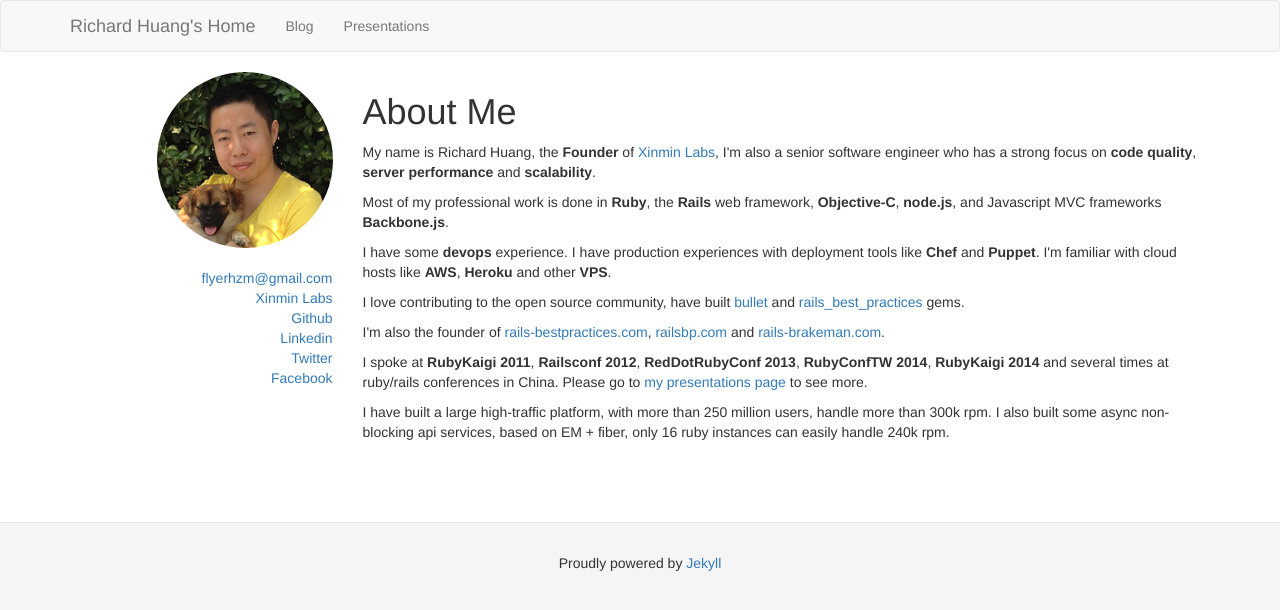
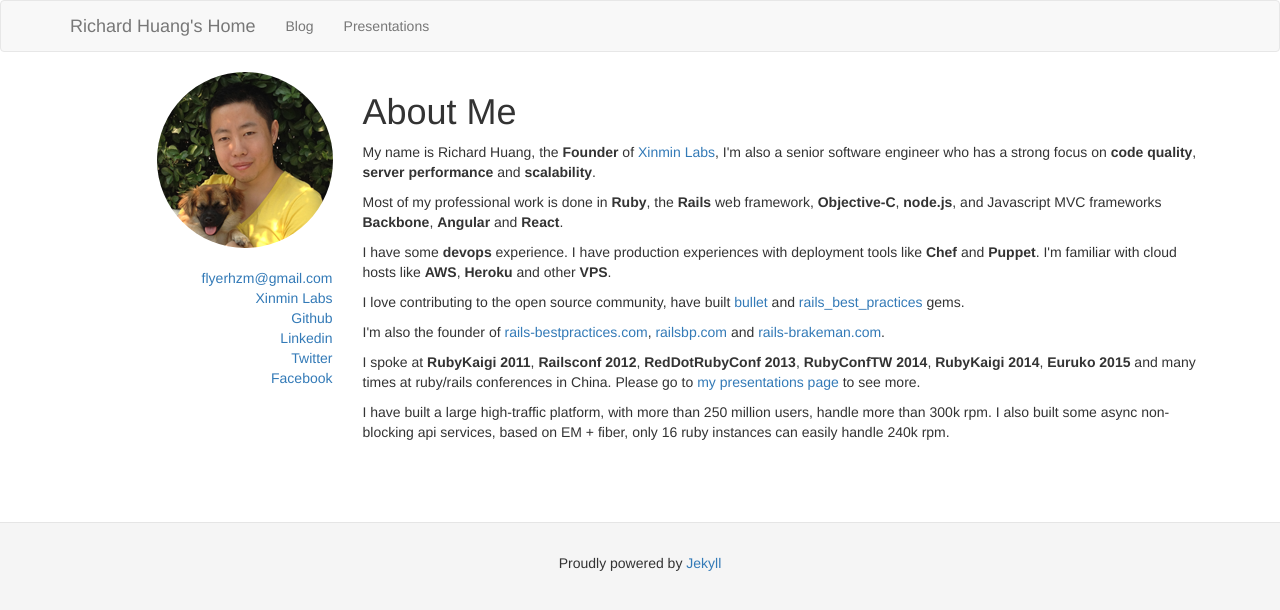
Before and after one commit to flyerhzm/huangzhimin.com, a Jekyll site: the page built from index.html, in a window 1280 px wide. Shown: the top 610 px of the page. Built offline with Jekyll 4.4.1, drawn with Linux system fonts in a browser that asks for light colours; nearby versions of some CDN libraries.

Commit message:
add Euroku 2015 presentation

```diff
--- a/index.html
+++ b/index.html
@@ -17,12 +17,12 @@
   <div class="col-md-9">
     <h1>About Me</h1>
     <p>My name is Richard Huang, the <strong>Founder</strong> of <a href="http://xinminlabs.com">Xinmin Labs</a>, I'm also a senior software engineer who has a strong focus on <strong>code quality</strong>, <strong>server performance</strong> and <strong>scalability</strong>.</p>
-    <p>Most of my professional work is done in <strong>Ruby</strong>, the <strong>Rails</strong> web framework, <strong>Objective-C</strong>, <strong>node.js</strong>, and Javascript MVC frameworks <strong>Backbone.js</strong>.
+    <p>Most of my professional work is done in <strong>Ruby</strong>, the <strong>Rails</strong> web framework, <strong>Objective-C</strong>, <strong>node.js</strong>, and Javascript MVC frameworks <strong>Backbone</strong>, <strong>Angular</strong> and <strong>React</strong>.
     <p>I have some <strong>devops</strong> experience. I have production experiences with deployment tools like <strong>Chef</strong> and <strong>Puppet</strong>. I'm familiar with cloud hosts like <strong>AWS</strong>, <strong>Heroku</strong> and other <strong>VPS</strong>.
     <p>I love contributing to the open source community, have built
     <a href="https://github.com/flyerhzm/bullet">bullet</a> and <a href="https://github.com/railsbp/rails_best_practices">rails_best_practices</a> gems.
     <p>I'm also the founder of <a href="http://rails-bestpractices.com">rails-bestpractices.com</a>, <a href="http://railsbp.com">railsbp.com</a> and <a href="http://rails-brakeman.com">rails-brakeman.com</a>.</p>
-    <p>I spoke at <strong>RubyKaigi 2011</strong>, <strong>Railsconf 2012</strong>, <strong>RedDotRubyConf 2013</strong>, <strong>RubyConfTW 2014</strong>, <strong>RubyKaigi 2014</strong> and several times at ruby/rails conferences in China. Please go to
+    <p>I spoke at <strong>RubyKaigi 2011</strong>, <strong>Railsconf 2012</strong>, <strong>RedDotRubyConf 2013</strong>, <strong>RubyConfTW 2014</strong>, <strong>RubyKaigi 2014</strong>, <strong>Euruko 2015</strong> and many times at ruby/rails conferences in China. Please go to
     <a href="http://presentations.huangzhimin.com">my presentations page</a> to see more.</p>
     <p>I have built a large high-traffic platform, with more than 250 million users, handle more than 300k rpm. I also built some async non-blocking api services, based on EM + fiber, only 16 ruby instances can easily handle 240k rpm.</p>
   </div>
--- a/presentations.html
+++ b/presentations.html
@@ -4,6 +4,10 @@
 ---
 
 <h1 class="page-title">Presentations</h1>
+
+<h3>Euruko 2015 - Refactory ruby code based on AST</h3>
+
+<iframe class="speakerdeck-iframe" frameborder="0" src="//speakerdeck.com/player/457dd52b1fb84ece9e275dfbaf6cd520?" allowfullscreen="true" mozallowfullscreen="true" webkitallowfullscreen="true" style="border: 0px; background-color: transparent; margin: 0px; padding: 0px; border-top-left-radius: 5px; border-top-right-radius: 5px; border-bottom-right-radius: 5px; border-bottom-left-radius: 5px; width: 710px; height: 608.3671875000009px; background-position: initial initial; background-repeat: initial initial;"></iframe>
 
 <h3>RubyKaigi 2014 - Write ruby code to change ruby code</h3>
 
```
